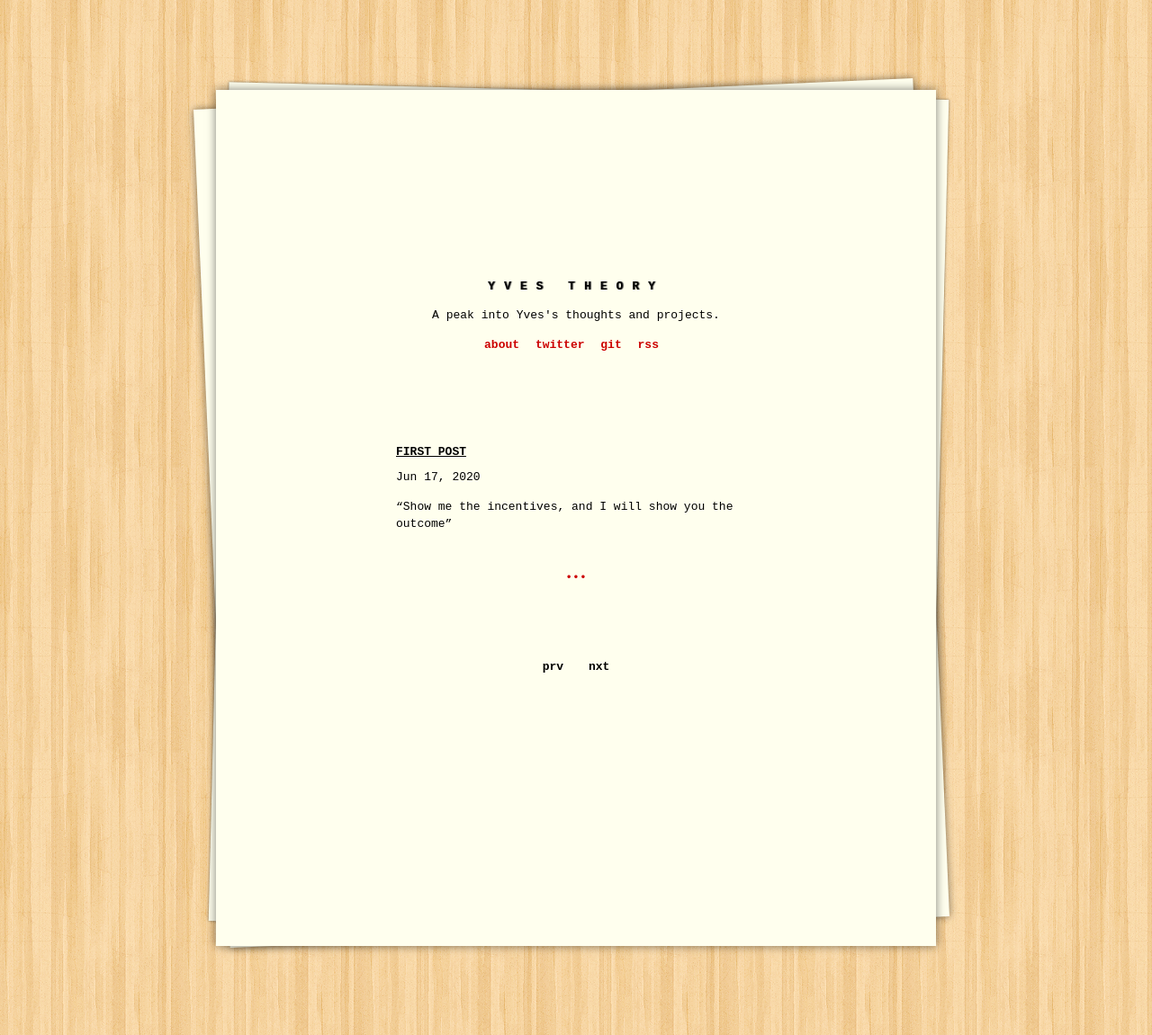
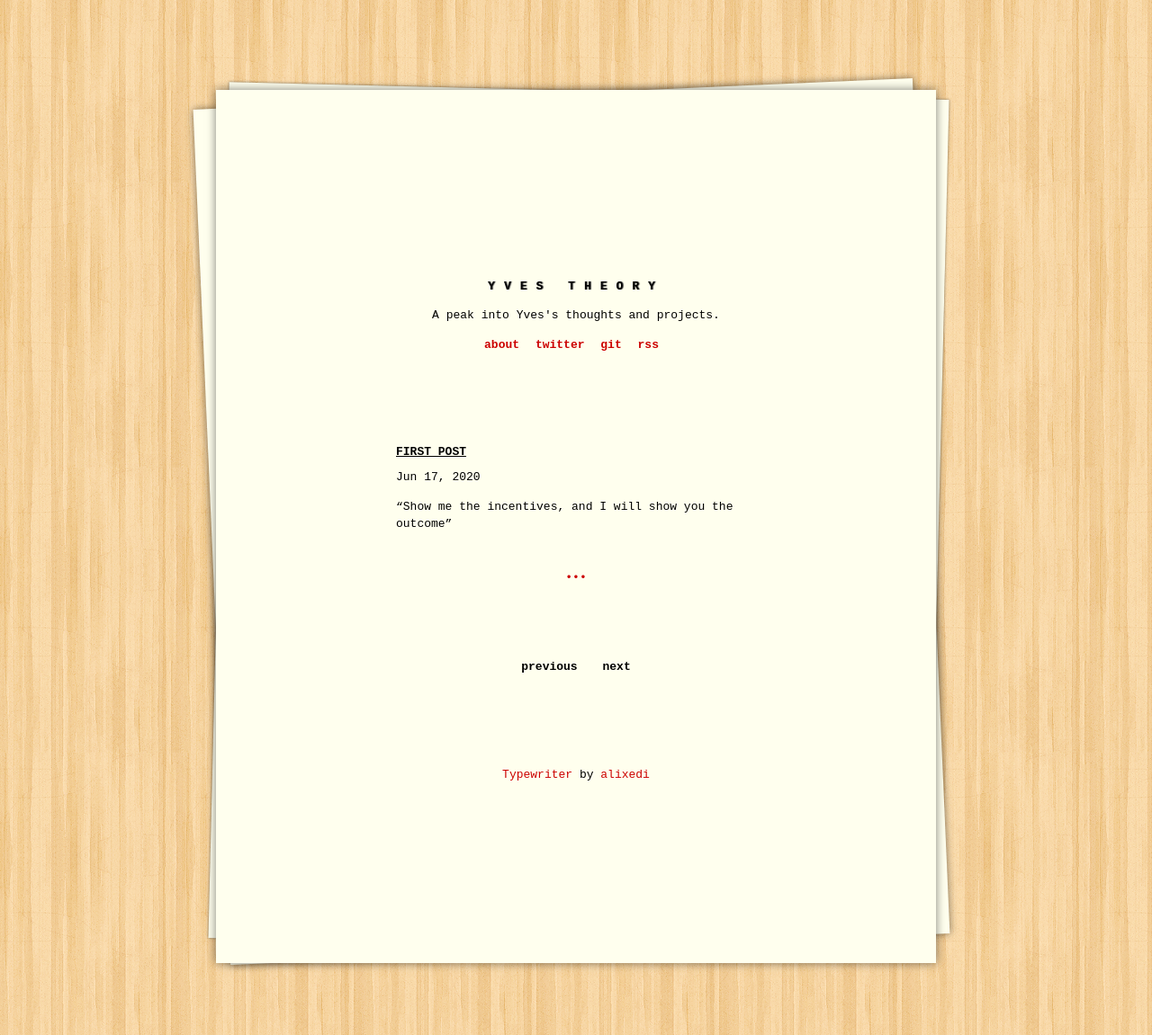
Before and after one commit to yvesdusenge/yvesdusenge.github.io, a Jekyll site: the page built from index.html, in a window 1280 px wide. Shown: the whole page at 90% size. Built offline with Jekyll 4.4.1, drawn with Linux system fonts in a browser that asks for light colours; the list of posts is cut into pages by our own code.

Commit message:
add changes

```diff
--- a/_includes/footer.html
+++ b/_includes/footer.html
@@ -1,2 +1,3 @@
 <footer class="site-footer">
+<a href="https://github.com/alixedi/typewriter">Typewriter</a> by <a href="http://twitter.com/alixedi">alixedi</a>
 </footer>
--- a/index.html
+++ b/index.html
@@ -21,18 +21,18 @@ title: Home
   <div class="pagination">
     {% if paginator.previous_page %}
       {% if page == 2 %}
-        <a class="page-link" href="{{ '/index.html' | prepend: site.baseurl | replace: '//', '/' | replace: ':num', page }}">prv</a>
+        <a class="page-link" href="{{ '/index.html' | prepend: site.baseurl | replace: '//', '/' | replace: ':num', page }}">previous</a>
       {% else %}
-        <a class="page-link" href="{{ paginator.previous_page_path | prepend: site.baseurl | replace: '//', '/' }}">prv</a>
+        <a class="page-link" href="{{ paginator.previous_page_path | prepend: site.baseurl | replace: '//', '/' }}">previous</a>
       {% endif %}
     {% else %}
-      <span class="page-link">prv</span>
+      <span class="page-link">previous</span>
     {% endif %}
 
     {% if paginator.next_page %}
-      <a class="page-link" href="{{ paginator.next_page_path | prepend: site.baseurl | replace: '//', '/' }}">nxt</a>
+      <a class="page-link" href="{{ paginator.next_page_path | prepend: site.baseurl | replace: '//', '/' }}">next</a>
     {% else %}
-      <span class="page-link">nxt</span>
+      <span class="page-link">next</span>
     {% endif %}
   </div>
 
```
Also changed, not shown: about.md (line endings or trailing spaces).
